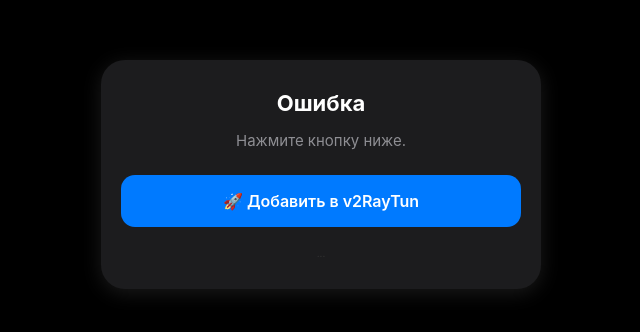
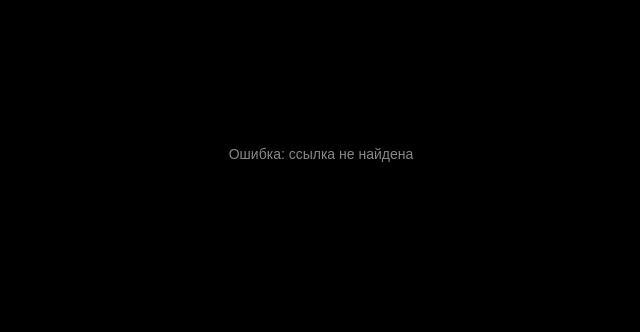
Before and after one commit to noideses/vpn-connect, a plain HTML site: page index.html in a window 1280 px wide. Shown: the part 246-578 px from the top of the page, without its empty margins (319-959 px from the left). Drawn offline with Linux system fonts and the light colour scheme.

Commit message:
Update index.html

```diff
--- a/index.html
+++ b/index.html
@@ -3,53 +3,50 @@
 <head>
     <meta charset="UTF-8">
     <meta name="viewport" content="width=device-width, initial-scale=1.0">
-    <title>Подключение VPN</title>
+    <title>Lue VPN</title>
     <style>
-        body { font-family: -apple-system, system-ui, sans-serif; background-color: #000; color: white; display: flex; flex-direction: column; align-items: center; justify-content: center; height: 100vh; margin: 0; padding: 20px; text-align: center; }
-        .card { background: #1c1c1e; padding: 30px 20px; border-radius: 24px; width: 100%; max-width: 400px; box-shadow: 0 4px 20px rgba(255,255,255,0.1); }
-        h1 { margin: 0 0 10px; font-size: 22px; }
-        p { color: #8e8e93; margin-bottom: 25px; font-size: 15px; }
-        .btn { display: flex; align-items: center; justify-content: center; width: 100%; padding: 16px 0; border-radius: 14px; font-weight: 600; font-size: 16px; text-decoration: none; margin-bottom: 12px; border: none; cursor: pointer; transition: 0.2s; }
-        .btn-primary { background-color: #007aff; color: white; }
-        .debug { font-size: 10px; color: #333; margin-top: 20px; word-break: break-all; }
+        body { background-color: #000; color: #fff; font-family: sans-serif; display: flex; flex-direction: column; align-items: center; justify-content: center; height: 100vh; margin: 0; }
+        .loader { border: 4px solid #333; border-top: 4px solid #007aff; border-radius: 50%; width: 40px; height: 40px; animation: spin 1s linear infinite; margin-bottom: 20px; }
+        @keyframes spin { 0% { transform: rotate(0deg); } 100% { transform: rotate(360deg); } }
+        p { color: #888; font-size: 14px; }
+        /* Кнопка скрыта, появится только если авто-запуск не сработает */
+        #manual-btn { display: none; padding: 15px 30px; background: #007aff; color: white; text-decoration: none; border-radius: 10px; font-weight: bold; margin-top: 20px; }
     </style>
 </head>
 <body>
 
-    <div class="card">
-        <h1>Настройка Lue VPN</h1>
-        <p>Нажмите кнопку ниже.</p>
+    <div class="loader"></div>
+    <p>Запуск Lue VPN...</p>
 
-        <!-- Кнопка как у конкурентов -->
-        <a id="btn-open" href="#" class="btn btn-primary">🚀 Добавить в v2RayTun</a>
-
-        <div id="debug-link" class="debug">...</div>
-    </div>
+    <!-- Запасная кнопка -->
+    <a id="manual-btn" href="#">Открыть вручную</a>
 
     <script>
         const urlParams = new URLSearchParams(window.location.search);
         const subLink = urlParams.get('sub');
 
         if (subLink) {
-            document.getElementById('debug-link').innerText = "Готово к импорту";
-
-            // --- СЕКРЕТ КОНКУРЕНТА ---
-            // 1. Используем import/
-            // 2. НЕ КОДИРУЕМ ссылку (убираем encodeURIComponent)
-            // 3. Ссылка должна быть "сырой": v2raytun://import/https://...
-
+            // Формируем ссылку как у конкурента
             const deepLink = "v2raytun://import/" + subLink;
 
-            const btn = document.getElementById('btn-open');
+            // Настраиваем кнопку на всякий случай
+            const btn = document.getElementById('manual-btn');
             btn.href = deepLink;
 
-            // Моментальное открытие
+            // --- МАГИЯ АВТО-ЗАПУСКА ---
+            // Пытаемся открыть приложение сразу же при загрузке страницы
+            window.location.href = deepLink;
+
+            // Если через 2 секунды мы все еще здесь (приложение не открылось)
+            // Показываем кнопку для ручного нажатия
             setTimeout(() => {
-                window.location.href = deepLink;
-            }, 500);
-
+                document.querySelector('.loader').style.display = 'none';
+                document.querySelector('p').innerText = "Если приложение не открылось, нажмите кнопку:";
+                btn.style.display = 'block';
+            }, 2000);
         } else {
-            document.querySelector('h1').innerText = "Ошибка";
+            document.querySelector('p').innerText = "Ошибка: ссылка не найдена";
+            document.querySelector('.loader').style.display = 'none';
         }
     </script>
 </body>
```
